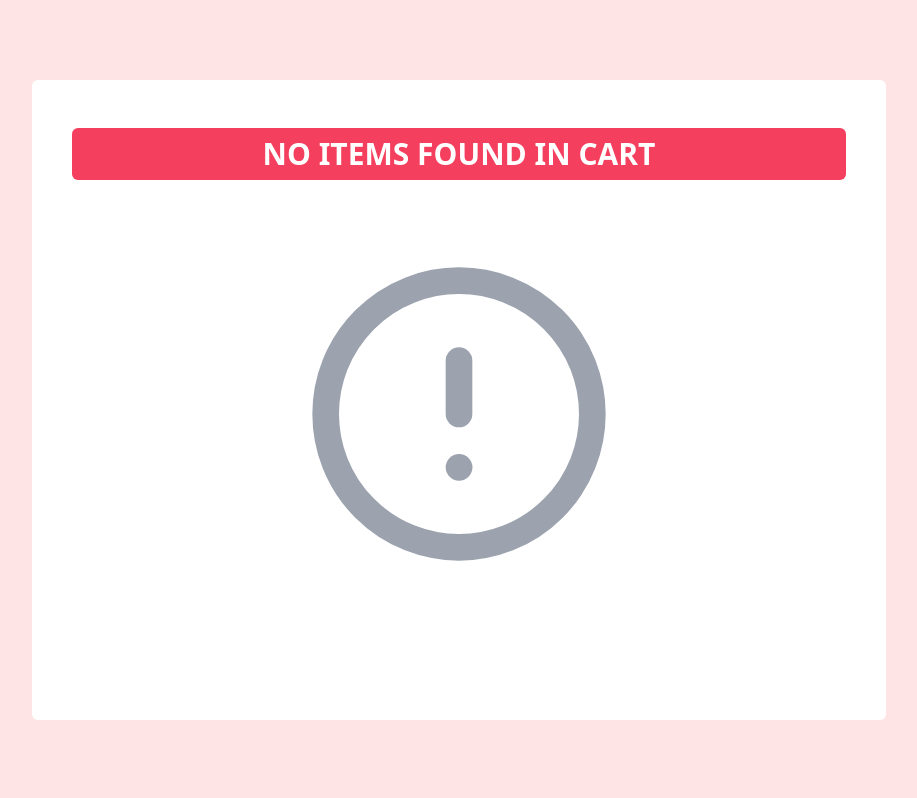
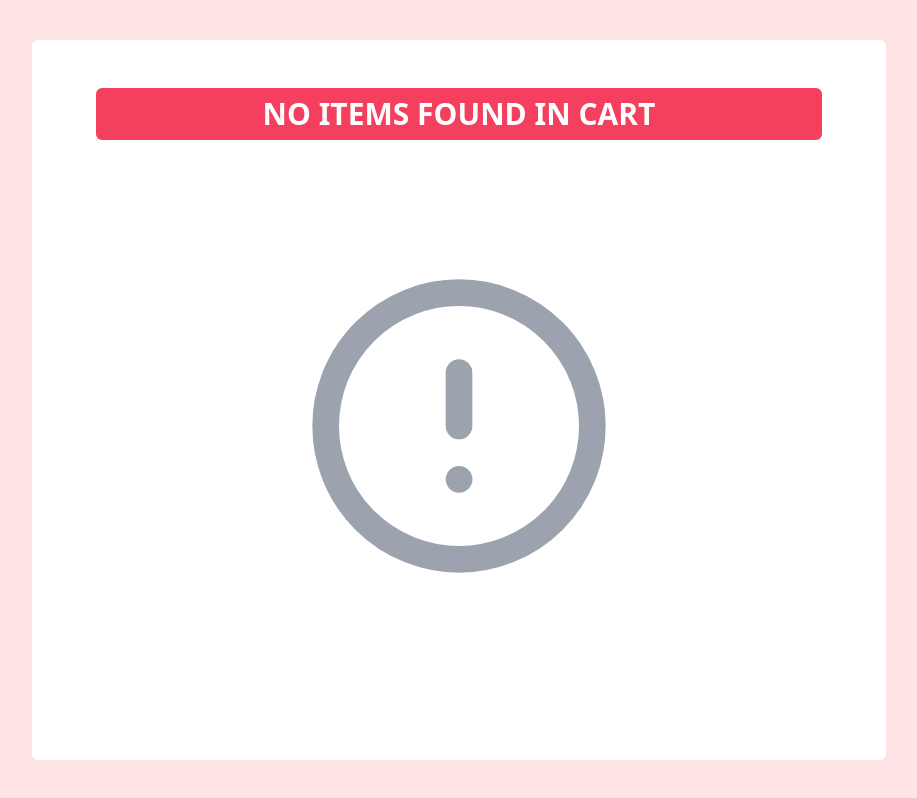
Before and after one commit to ayus-10/project-x, a React (Vite) app: page /cart in a window 1280 px wide. Shown: the whole page, without its empty margins (181-1098 px from the left). Built offline with nearby package versions, Linux system fonts and the light colour scheme.

Commit message:
more bug fixes

```diff
--- a/src/App.jsx
+++ b/src/App.jsx
@@ -13,9 +13,9 @@ const App = () => {
   };
 
   // Using state to add products to cart to display on ViewCart component
-  const [cartItem, setcartItem] = useState({});
-  const changecartItem = (item) => {
-    setcartItem(item);
+  const [cartItem, setCartItem] = useState({});
+  const changeCartItem = (item) => {
+    setCartItem(item);
   };
 
   return (
@@ -35,9 +35,12 @@ const App = () => {
         />
         <Route
           path={"/item/:id"}
-          element={<ViewItem changecartItem={changecartItem} />}
+          element={<ViewItem changeCartItem={changeCartItem} />}
         />
-        <Route path={"/cart"} element={<ViewCart content={cartItem} />} />
+        <Route
+          path={"/cart"}
+          element={<ViewCart content={cartItem} setCartItem={setCartItem} />}
+        />
       </Routes>
     </div>
   );
--- a/src/components/ViewCart.jsx
+++ b/src/components/ViewCart.jsx
@@ -2,7 +2,7 @@ import React, { useState, useEffect } from "react";
 import { MdCancel } from "react-icons/md";
 import { FiAlertCircle } from "react-icons/fi";
 
-const ViewCart = ({ content }) => {
+const ViewCart = ({ content, setCartItem }) => {
   const getOldCartItems = () => {
     return JSON.parse(localStorage.getItem("cart_data"));
   };
@@ -29,6 +29,9 @@ const ViewCart = ({ content }) => {
     // Update the state
     let cartItems = getOldCartItems();
     setPageContent(cartItems);
+
+    // Unset the state after saving its data
+    setCartItem({});
   };
 
   useEffect(() => {
@@ -83,15 +86,13 @@ const ViewCart = ({ content }) => {
 
   return (
     <section className="flex h-screen items-center justify-center">
-      <div className="mx-auto h-4/5 w-11/12 rounded-md bg-white px-4 py-12 text-gray-900 md:w-2/3">
-        <div className="px-6 pb-4">
-          <h1 className="w-full rounded-md bg-rose-500 px-4 py-2 text-center font-semibold uppercase text-white sm:text-2xl md:text-3xl">
-            {isCartEmpty() === true
-              ? "Checkout your cart"
-              : "No items found in cart"}
-          </h1>
-        </div>
-        <div className="h-4/5 overflow-y-auto px-6 py-3">
+      <div className="mx-auto flex h-[90%] w-11/12 flex-col rounded-md bg-white px-8 py-12 text-gray-900 md:w-2/3 md:px-16">
+        <h1 className="w-full rounded-md bg-rose-500 px-4 py-2 text-center font-semibold uppercase text-white sm:text-2xl md:text-3xl">
+          {isCartEmpty() === true
+            ? "Checkout your cart"
+            : "No items found in cart"}
+        </h1>
+        <div className="my-8 h-full overflow-y-auto px-4">
           {isCartEmpty() === true ? (
             pageContent.map((item, i) => (
               <div
@@ -136,11 +137,11 @@ const ViewCart = ({ content }) => {
           )}
         </div>
         {isCartEmpty() === true && (
-          <div className="flex w-full items-center justify-between px-6 pt-4">
-            <div className="text-2xl font-semibold">
+          <div className="flex w-full items-center justify-between">
+            <div className="font-semibold md:text-2xl">
               Total: ${getTotalPrice()}
             </div>
-            <button className="w-fit rounded-full border-2 border-rose-500 bg-rose-500 p-2 uppercase text-white outline-none duration-300 ease-in-out hover:bg-transparent hover:text-gray-900">
+            <button className="rounded-md border-2 border-rose-500 bg-rose-500 p-1 text-white duration-300 ease-in-out hover:bg-transparent hover:text-gray-900 md:text-2xl">
               Place order
             </button>
           </div>
--- a/src/components/ViewItem.jsx
+++ b/src/components/ViewItem.jsx
@@ -3,7 +3,7 @@ import { FaPlus, FaMinus } from "react-icons/fa";
 import { Link, useParams } from "react-router-dom";
 import { products } from "./Products";
 
-const ViewItem = ({ changecartItem }) => {
+const ViewItem = ({ changeCartItem }) => {
   // Get the id of product from url, to view on the page
   const { id } = useParams();
 
@@ -46,7 +46,7 @@ const ViewItem = ({ changecartItem }) => {
   }, [pageContent, productQuantity]); // Run the code on page load and quantity change
 
   const addToCart = () => {
-    changecartItem(newCartItem);
+    changeCartItem(newCartItem);
   };
 
   return (
```
